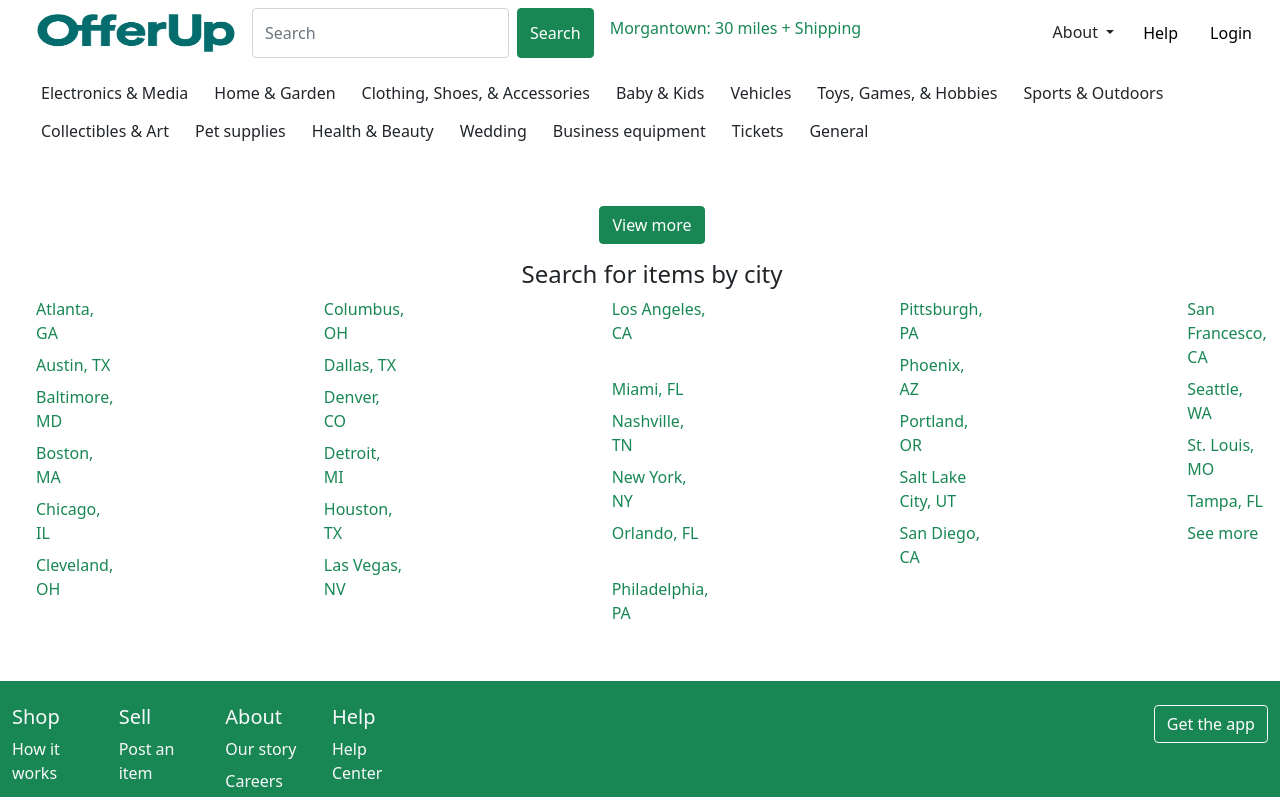
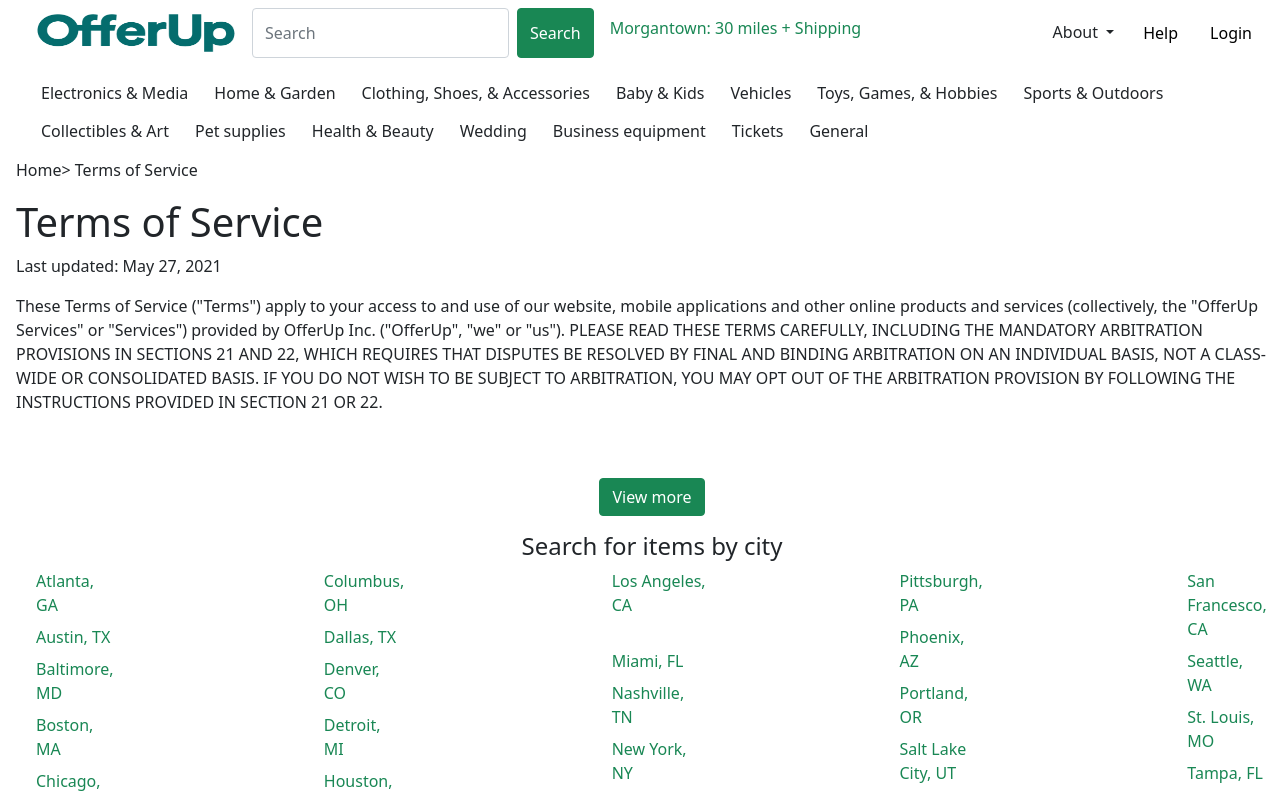
Before and after one commit to VokeBrume/offerup, an Angular app: page /terms-of-service in a window 1280 px wide. Shown: the top 797 px of the page. Built offline with nearby package versions, Linux system fonts and the light colour scheme.

Commit message:
Assignment 4

```diff
--- /dev/null
+++ b/src/app/body/home/home.component.html
@@ -0,0 +1 @@
+<p>home works!</p>
--- /dev/null
+++ b/src/app/body/home/home.component.ts
@@ -0,0 +1,14 @@
+import { Component, OnInit } from '@angular/core';
+
+@Component({
+  selector: 'offerup-home',
+  templateUrl: './home.component.html',
+})
+export class HomeComponent implements OnInit {
+
+  constructor() { }
+
+  ngOnInit(): void {
+  }
+
+}
--- /dev/null
+++ b/src/app/body/privacy/privacy.component.html
@@ -0,0 +1 @@
+<p>privacy works!</p>
--- /dev/null
+++ b/src/app/body/privacy/privacy.component.ts
@@ -0,0 +1,14 @@
+import { Component, OnInit } from '@angular/core';
+
+@Component({
+  selector: 'offerup-privacy',
+  templateUrl: './privacy.component.html',
+})
+export class PrivacyComponent implements OnInit {
+
+  constructor() { }
+
+  ngOnInit(): void {
+  }
+
+}
--- /dev/null
+++ b/src/app/body/terms-of-service/terms-of-service.component.html
@@ -0,0 +1,20 @@
+<p>Home> Terms of Service</p>
+
+<div>
+    <h1 class="text-dark ">
+        Terms of Service
+    </h1>
+</div>
+
+<div text-dark>
+    <p>Last updated: May 27, 2021</p>
+</div>
+
+<div text-dark>
+    <p >These Terms of Service ("Terms") apply to your access to and use of our website, mobile applications and other online
+        products and services (collectively, the "OfferUp Services" or "Services") provided by OfferUp Inc. ("OfferUp", "we" or "us").
+        PLEASE READ THESE TERMS CAREFULLY, INCLUDING THE MANDATORY ARBITRATION PROVISIONS IN SECTIONS 21 AND 22, WHICH REQUIRES THAT DISPUTES
+        BE RESOLVED BY FINAL AND BINDING ARBITRATION ON AN INDIVIDUAL BASIS, NOT A CLASS-WIDE OR CONSOLIDATED BASIS. IF YOU DO NOT WISH TO BE SUBJECT
+        TO ARBITRATION, YOU MAY OPT OUT OF THE ARBITRATION PROVISION BY FOLLOWING THE INSTRUCTIONS PROVIDED IN SECTION 21 OR 22.
+    </p>
+</div>
--- /dev/null
+++ b/src/app/body/terms-of-service/terms-of-service.component.ts
@@ -0,0 +1,14 @@
+import { Component, OnInit } from '@angular/core';
+
+@Component({
+  selector: 'offerup-terms-of-service',
+  templateUrl: './terms-of-service.component.html',
+})
+export class TermsOfServiceComponent implements OnInit {
+
+  constructor() { }
+
+  ngOnInit(): void {
+  }
+
+}
--- a/src/app/header/top-nav-bar.component.html
+++ b/src/app/header/top-nav-bar.component.html
@@ -4,7 +4,7 @@
 
         <ul class = "nav" justify-content-start>
 
-            <a class = "navbar-brand" href = "#">
+            <a class = "navbar-brand" routerLink="/home">
                     <img src = {{logo}} alt = "" width = "200" height = "40">
             </a>
 
@@ -29,8 +29,8 @@
                 </button>
                 <ul class="dropdown-menu" aria-labelledby="dropdownMenuButton1">
                   <li><a class="dropdown-item" href="#">About</a></li>
-                  <li><a class="dropdown-item" href="#">Terms of Service</a></li>
-                  <li><a class="dropdown-item" href="#">Privacy</a></li>
+                  <li><a class="dropdown-item" routerLink="/terms-of-service">Terms of Service</a></li>
+                  <li><a class="dropdown-item" routerLink="/privacy">Privacy</a></li>
                 </ul>
               </div>
 
--- a/src/app/layout/layout-header.component.html
+++ b/src/app/layout/layout-header.component.html
@@ -4,5 +4,6 @@
     </div>
     <div class="col ps-3">
         <app-second-nav-bar></app-second-nav-bar>
+        <router-outlet></router-outlet>
     </div>
 </div>
```
Also changed, not shown: src/app/app-routing.module.ts (added, +18 -0 lines), src/app/app.module.ts (+10 -2 lines).
